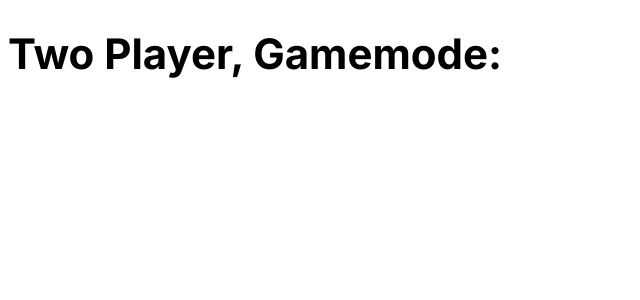
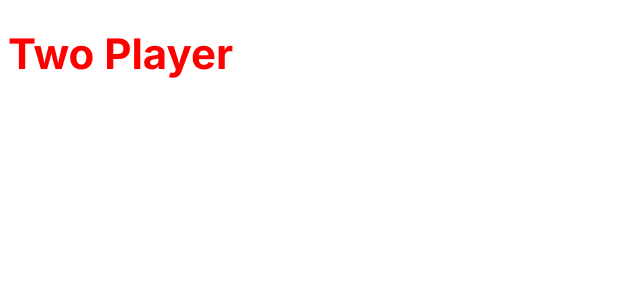
Before and after one commit to asherddesouza/AdaShip, a Next.js app in the folder ada-ship/: page /twoplayer in a window 1280 px wide. Shown: the top 300 px of the page, without its empty margins (0-640 px from the left). Built offline with nearby package versions, Linux system fonts and the light colour scheme.

Commit message:
finalising UI setup before developing gameplay

```diff
--- a/ada-ship/src/app/oneplayer/page.css
+++ b/ada-ship/src/app/oneplayer/page.css
@@ -1,3 +1,3 @@
-.cheese {
+.title {
     color: blue
 }
--- a/ada-ship/src/app/oneplayer/page.js
+++ b/ada-ship/src/app/oneplayer/page.js
@@ -5,7 +5,9 @@ export const metadata = {
   }
 
 export default function Play({searchParams}) {
-    return <h1 className='cheese'>One Player, Gamemode: {searchParams.gamemode}</h1>
+    const gamemode = searchParams.gamemode
+    console.log(gamemode)
+    return <h1 className='title'>One Player</h1>
 
     //fix css
     //create a file parser to take what's in adaship_config to define ship and board sizes
--- /dev/null
+++ b/ada-ship/src/app/twoplayer/page.css
@@ -0,0 +1,3 @@
+.title {
+    color: red
+}
--- a/ada-ship/src/app/twoplayer/page.js
+++ b/ada-ship/src/app/twoplayer/page.js
@@ -1,7 +1,11 @@
+import styles from './page.css'
+
 export const metadata = {
     title: 'Two Player',
   }
 
 export default function Play({searchParams}) {
-    return <h1>Two Player, Gamemode: {searchParams.gamemode}</h1>
+    const gamemode = searchParams.gamemode
+    console.log(gamemode)
+    return <h1 className="title">Two Player</h1>
 }
```
